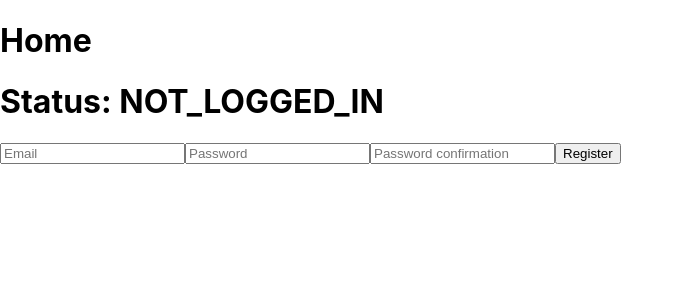
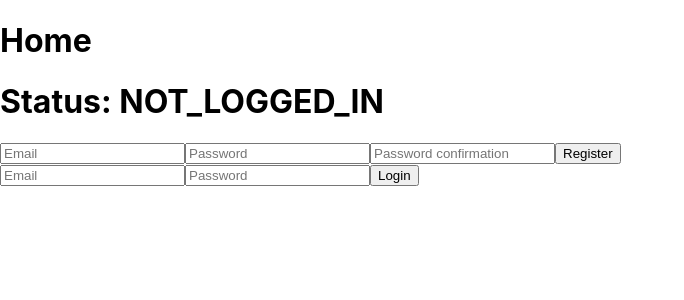
Before and after one commit to jro31/react-auth-app, a React (Create React App) app: page / in a window 1280 px wide. Shown: the top 300 px of the page, without its empty margins (0-684 px from the left). Built offline with nearby package versions, Linux system fonts and the light colour scheme.

Commit message:
Create a 'Login' component, and allow users to login from the homepage

```diff
--- a/src/components/Home.js
+++ b/src/components/Home.js
@@ -1,3 +1,4 @@
+import Login from './auth/Login';
 import Registration from './auth/Registration';
 
 const Home = props => {
@@ -11,6 +12,7 @@ const Home = props => {
       <h1>Home</h1>
       <h1>Status: {props.loggedInStatus}</h1>
       <Registration handleSuccessfulAuth={handleSuccessfulAuth} />
+      <Login handleSuccessfulAuth={handleSuccessfulAuth} />
     </div>
   );
 };
--- /dev/null
+++ b/src/components/auth/Login.js
@@ -0,0 +1,80 @@
+// Best practice would be to have one component, rather than a 'Login' component and a 'Registration' component, seeing as they do basically the same thing
+// However, for illustrative purposes, they're separated into separate components here
+
+import { useState } from 'react';
+import axios from 'axios';
+
+const Login = props => {
+  const [enteredEmail, setEnteredEmail] = useState('');
+  const [enteredPassword, setEnteredPassword] = useState('');
+  const [enteredPasswordConfirmation, setEnteredPasswordConfirmation] = useState('');
+  const [loginErrors, setLoginErrors] = useState('');
+
+  const handleEmailInputChange = event => {
+    setEnteredEmail(event.target.value);
+  };
+
+  const handlePasswordInputChange = event => {
+    setEnteredPassword(event.target.value);
+  };
+
+  const handlePasswordConfirmationInputChange = event => {
+    setEnteredPasswordConfirmation(event.target.value);
+  };
+
+  const handleSubmit = event => {
+    event.preventDefault();
+    console.log('Form submitted');
+
+    axios
+      .post(
+        'http://localhost:3001/sessions',
+        {
+          user: {
+            email: enteredEmail,
+            password: enteredPassword,
+          },
+        },
+        { withCredentials: true } // This is what tells the API that it is ok to set the cookie in the client
+      )
+      .then(response => {
+        console.log('🍕🍕🍕🍕🍕🍕🍕🍕🍕🍕🍕🍕🍕🍕🍕🍕🍕🍕🍕🍕🍕🍕🍕🍕🍕');
+        console.log(response);
+        if (response.data.logged_in) {
+          props.handleSuccessfulAuth(response.data);
+        } else {
+          // Do something here
+        }
+      })
+      .catch(error => {
+        console.log('🤮🤮🤮🤮🤮🤮🤮🤮🤮🤮🤮🤮🤮🤮🤮🤮🤮🤮🤮🤮🤮🤮🤮🤮🤮');
+        console.log(error);
+      });
+  };
+
+  return (
+    <div>
+      <form onSubmit={handleSubmit}>
+        <input
+          type='email'
+          name='email'
+          placeholder='Email'
+          value={enteredEmail}
+          onChange={handleEmailInputChange}
+          required
+        />
+        <input
+          type='password'
+          name='password'
+          placeholder='Password'
+          value={enteredPassword}
+          onChange={handlePasswordInputChange}
+          required
+        />
+        <button type='submit'>Login</button>
+      </form>
+    </div>
+  );
+};
+
+export default Login;
```
